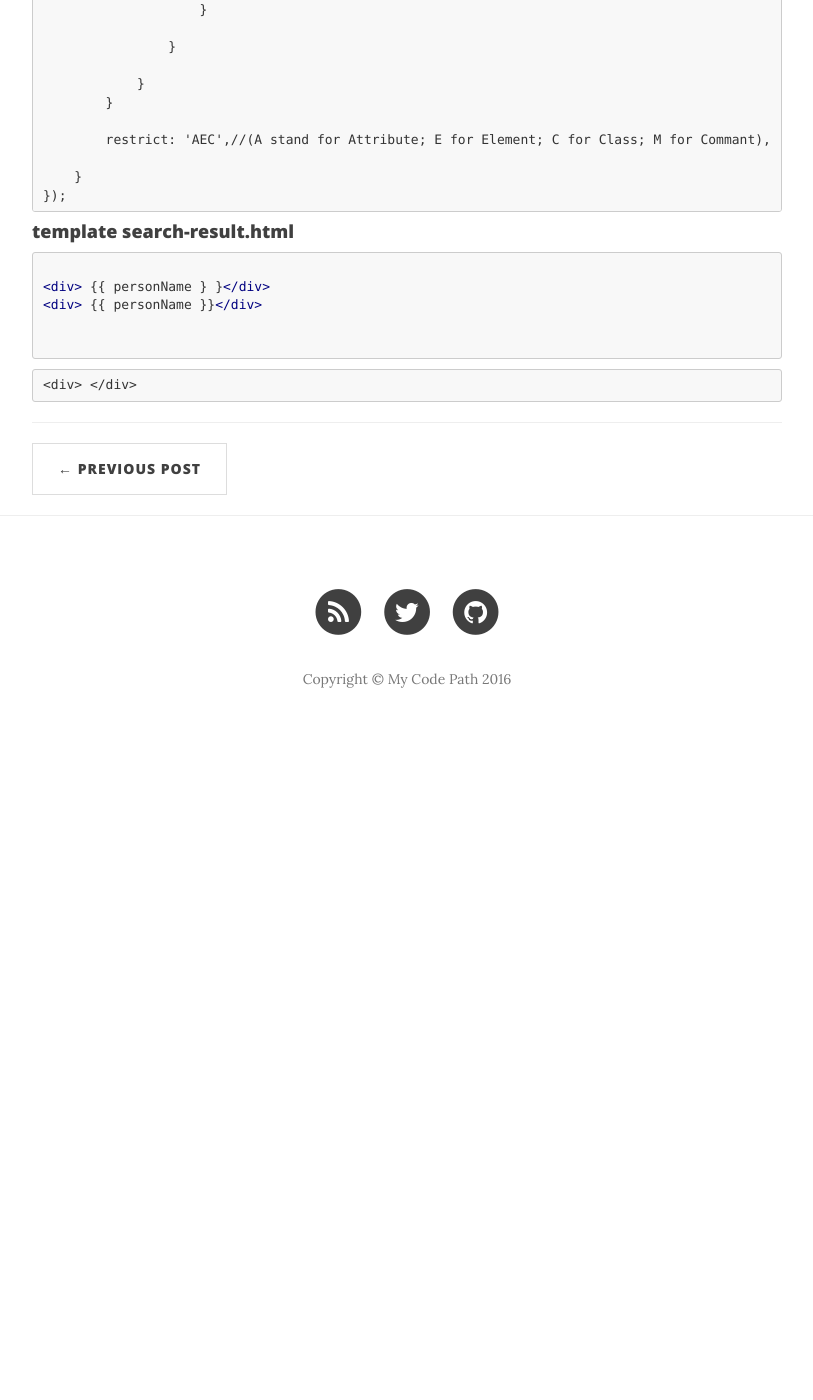
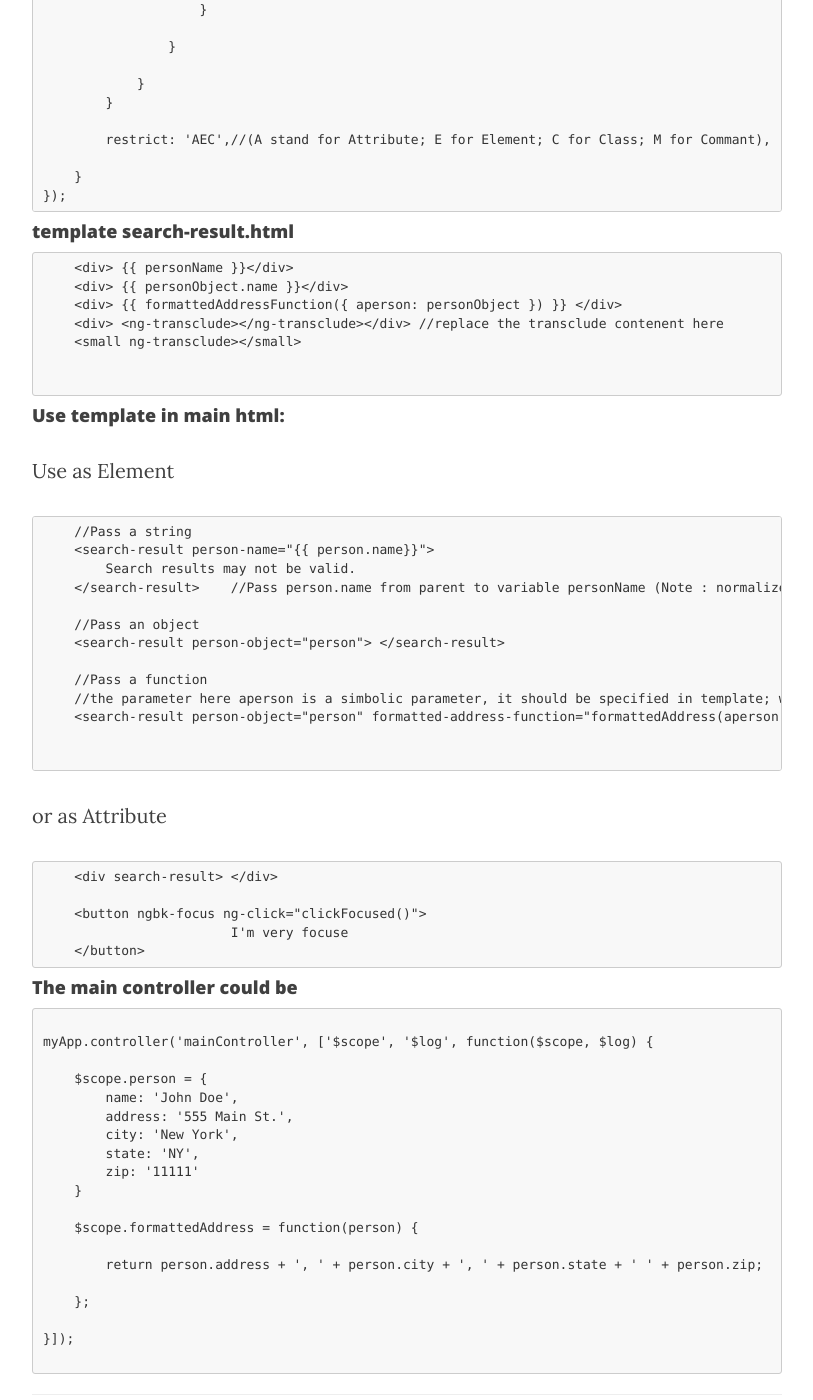
Before and after one commit to shic/blog, a Jekyll site: the page built from _posts/2016-04-06-AngularJS-Directive.markdown, in a window 1280 px wide and 1400 px high, scrolled down 1289 px. Shown: the whole window, without its empty margins (233-1046 px from the left). Built offline with Jekyll 4.4.1, drawn with Linux system fonts in a browser that asks for light colours; nearby versions of some CDN libraries; comment, search, counter and statistics services are not loaded; before the commit the page ends 2044 px from its top, so only the background shows below that.

Commit message:
try to resolve directive not resolve problem

````diff
--- a/_posts/2016-04-06-AngularJS-Directive.markdown
+++ b/_posts/2016-04-06-AngularJS-Directive.markdown
@@ -5,6 +5,7 @@ date:       2016-04-06 12:00:00
 author:     "Shi"
 header-img: "img/post-bg-01.jpg"
 ---
+{% raw %}
 
 # Directive
 
@@ -63,14 +64,68 @@ myApp.directive("searchResult", function (){
 });
 ```
 
-
 #### template search-result.html
 
-```html
-{% raw %}
-<div> {{ personName } }</div>
-<div> {{ personName }}</div>
-{% endraw %}
+```
+    <div> {{ personName }}</div>
+    <div> {{ personObject.name }}</div>
+    <div> {{ formattedAddressFunction({ aperson: personObject }) }} </div>
+    <div> <ng-transclude></ng-transclude></div> //replace the transclude contenent here
+    <small ng-transclude></small>
+
 
 ```
-	<div> {{ personName }}</div>
+
+#### Use template in main html:
+
+Use as Element
+```
+    //Pass a string
+    <search-result person-name="{{ person.name}}">
+        Search results may not be valid.
+    </search-result>    //Pass person.name from parent to variable personName (Note : normalize of person-name)
+
+    //Pass an object
+    <search-result person-object="person"> </search-result>
+
+    //Pass a function
+    //the parameter here aperson is a simbolic parameter, it should be specified in template; we should pass Object Map (person-object="person") instead of pure object.
+    <search-result person-object="person" formatted-address-function="formattedAddress(aperson)"></search-result>
+
+
+```
+or as Attribute
+
+```
+    <div search-result> </div>
+
+    <button ngbk-focus ng-click="clickFocused()">
+                        I'm very focuse
+    </button>
+```
+
+#### The main controller could be
+
+```
+
+myApp.controller('mainController', ['$scope', '$log', function($scope, $log) {
+
+    $scope.person = {
+        name: 'John Doe',
+        address: '555 Main St.',
+        city: 'New York',
+        state: 'NY',
+        zip: '11111'
+    }
+
+    $scope.formattedAddress = function(person) {
+
+        return person.address + ', ' + person.city + ', ' + person.state + ' ' + person.zip;
+
+    };
+
+}]);
+
+```
+
+{% endraw %}
````
